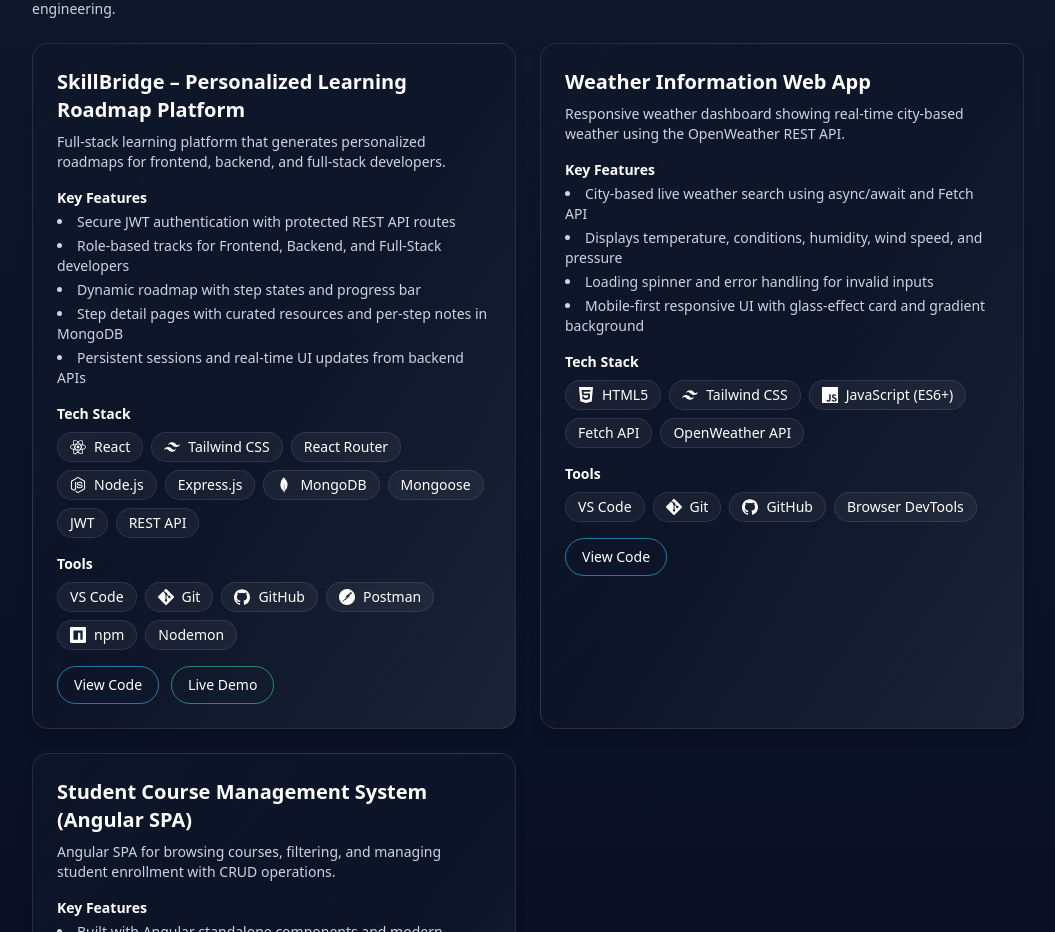
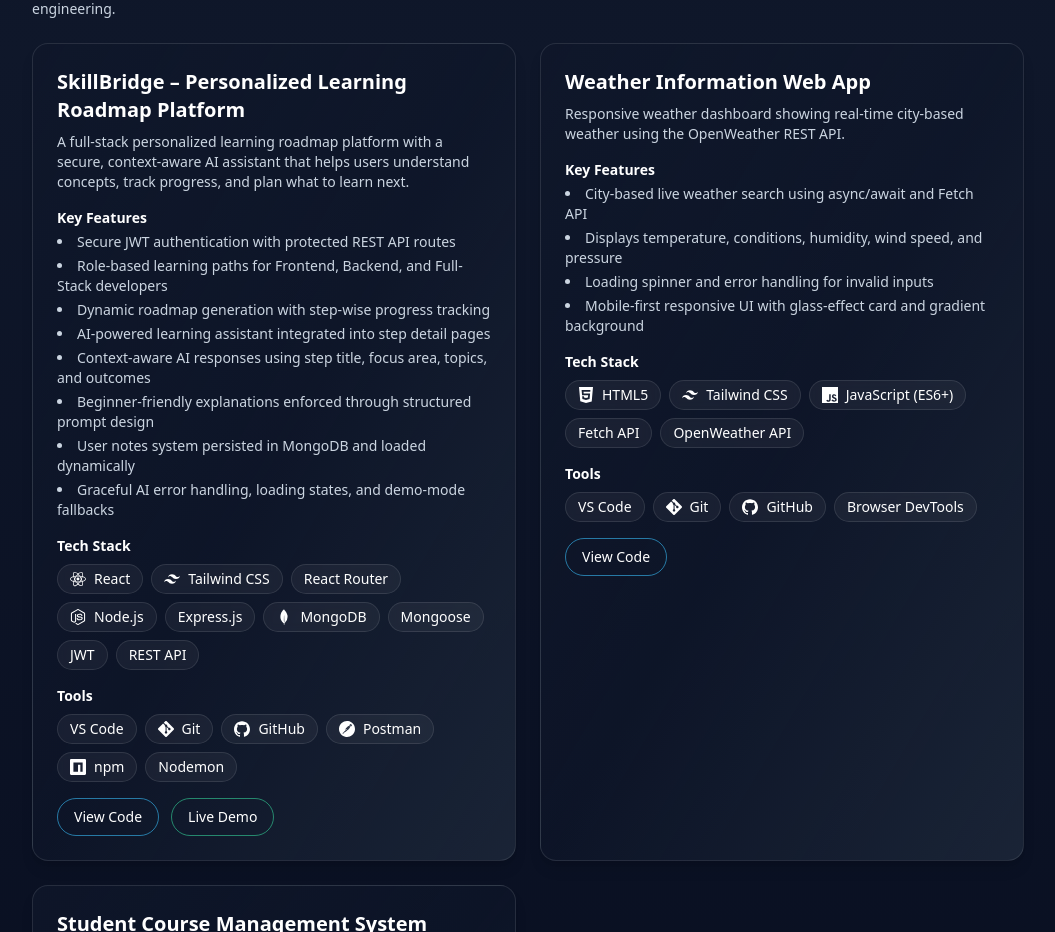
Before and after one commit to 18mukeshram/mukesh-portfolio-main, a React (Vite) app: page / in a window 1280 px wide. Shown: the part 2227-3159 px from the top of the page, without its empty margins (112-1167 px from the left). Built offline with nearby package versions, Linux system fonts and the light colour scheme.

Commit message:
updated description and features of my highlight project by mentioning new AI feature

```diff
--- a/src/data/portfolioData.js
+++ b/src/data/portfolioData.js
@@ -5,13 +5,16 @@ export const projects = [
     id: "skillbridge",
     name: "SkillBridge – Personalized Learning Roadmap Platform",
     shortDescription:
-      "Full-stack learning platform that generates personalized roadmaps for frontend, backend, and full-stack developers.",
+      "A full-stack personalized learning roadmap platform with a secure, context-aware AI assistant that helps users understand concepts, track progress, and plan what to learn next.",
     features: [
       "Secure JWT authentication with protected REST API routes",
-      "Role-based tracks for Frontend, Backend, and Full-Stack developers",
-      "Dynamic roadmap with step states and progress bar",
-      "Step detail pages with curated resources and per-step notes in MongoDB",
-      "Persistent sessions and real-time UI updates from backend APIs",
+      "Role-based learning paths for Frontend, Backend, and Full-Stack developers",
+      "Dynamic roadmap generation with step-wise progress tracking",
+      "AI-powered learning assistant integrated into step detail pages",
+      "Context-aware AI responses using step title, focus area, topics, and outcomes",
+      "Beginner-friendly explanations enforced through structured prompt design",
+      "User notes system persisted in MongoDB and loaded dynamically",
+      "Graceful AI error handling, loading states, and demo-mode fallbacks",
     ],
     techStack: [
       "React",
```
